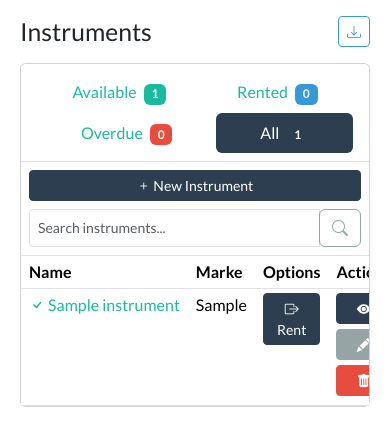
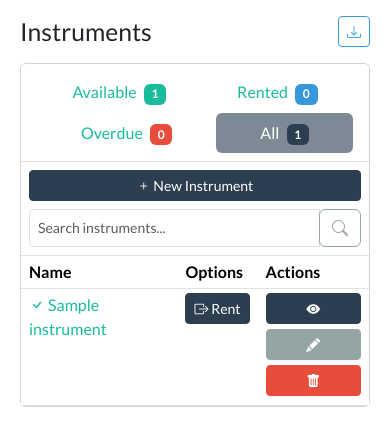
Before and after one commit to peacemaker360/rental, a Flask app: page /instruments in a window 390 px wide. Shown: the part 72-518 px from the top of the page. Run offline with Flask 3, Linux system fonts and the light colour scheme; a user stored in the database is signed in; tables that the repository leaves empty hold one stand-in row (values such as "Sample post"); parts of the project's set-up code (start-up, migrations or seed data) failed here and were passed over; some libraries are stand-ins or nearby versions.

Commit message:
Minor UI Fixes

```diff
--- a/app/static/custom.css
+++ b/app/static/custom.css
@@ -6,6 +6,12 @@
 .dropdown:hover .dropdown-menu {
     display: block;
     transition-delay: 0.5s;
+}
+
+.nav-pills .nav-link.active,
+.nav-pills .show>.nav-link {
+    color: var(--bs-nav-pills-link-active-color);
+    background-color: #2c3e509c;
 }
 
 @media (max-width: 576px) {
--- a/app/templates/instruments.html
+++ b/app/templates/instruments.html
@@ -6,7 +6,7 @@
         <thead class="bg-light">
             <tr>
                 <th class="px-2">Name</th>
-                <th class="px-2">Marke</th>
+                <th class="px-2 d-none d-sm-table-cell">Marke</th>
                 <th class="px-2 d-none d-sm-table-cell">Typ</th>
                 <th class="px-2 d-none d-sm-table-cell">Serial</th>
                 <th class="px-2">Options</th>
@@ -16,7 +16,7 @@
         <tbody>
             {% for instrument in instruments %}
             <tr>
-                <td class="px-2" style="white-space: nowrap;">
+                <td class="px-2">
                     {% if instrument.is_overdue %}
                     <span class="bi bi-exclamation-triangle text-warning" data-toggle="tooltip"
                         title="Item is overdue. Please return it.">
@@ -32,10 +32,10 @@
                     </span>
                     {% endif %}
                 </td>
-                <td class="px-2">{{ instrument.brand }}</td>
+                <td class="px-2 d-none d-sm-table-cell">{{ instrument.brand }}</td>
                 <td class="px-2 d-none d-sm-table-cell">{{ instrument.type }}</td>
                 <td class="px-2 d-none d-sm-table-cell">{{ instrument.serial }}</td>
-                <td class="px-2">
+                <td class="px-2" style="white-space: nowrap;">
                     {% if instrument.is_available and not instrument.is_overdue %}
                     <a href="{{ url_for('new_rental', instrument_id=instrument.id, source='instruments') }}"
                         class="btn btn-primary btn-sm w-100">
```
